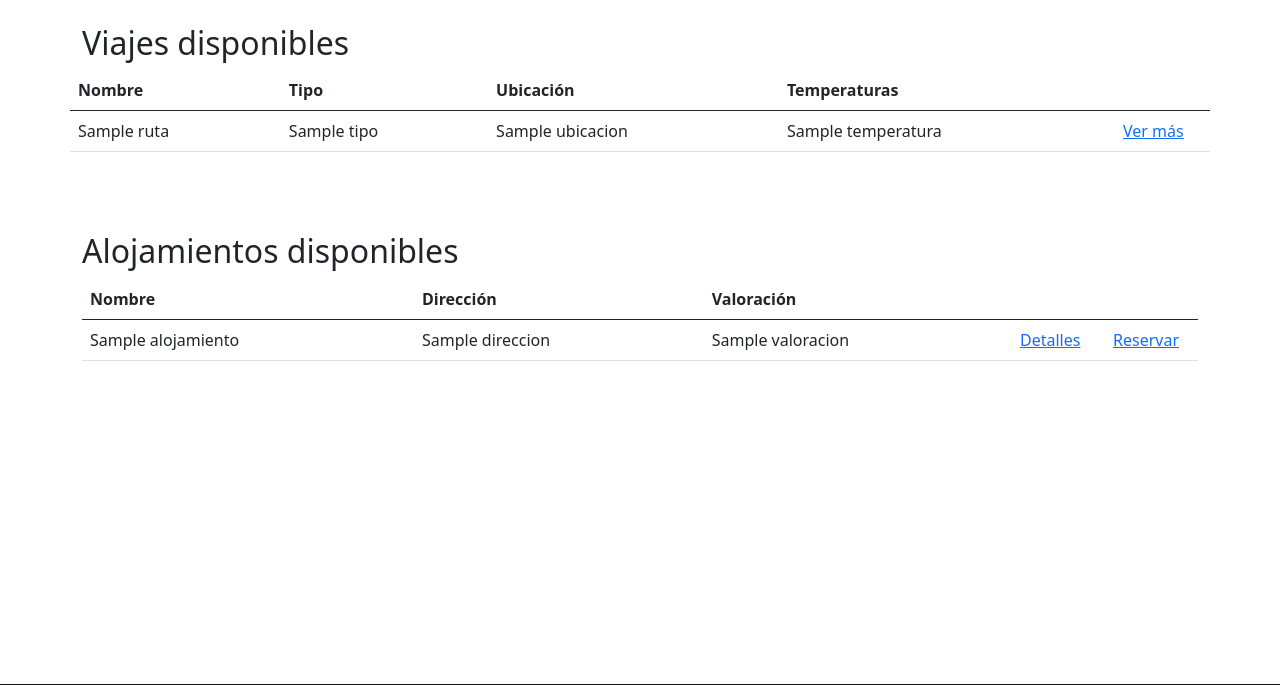
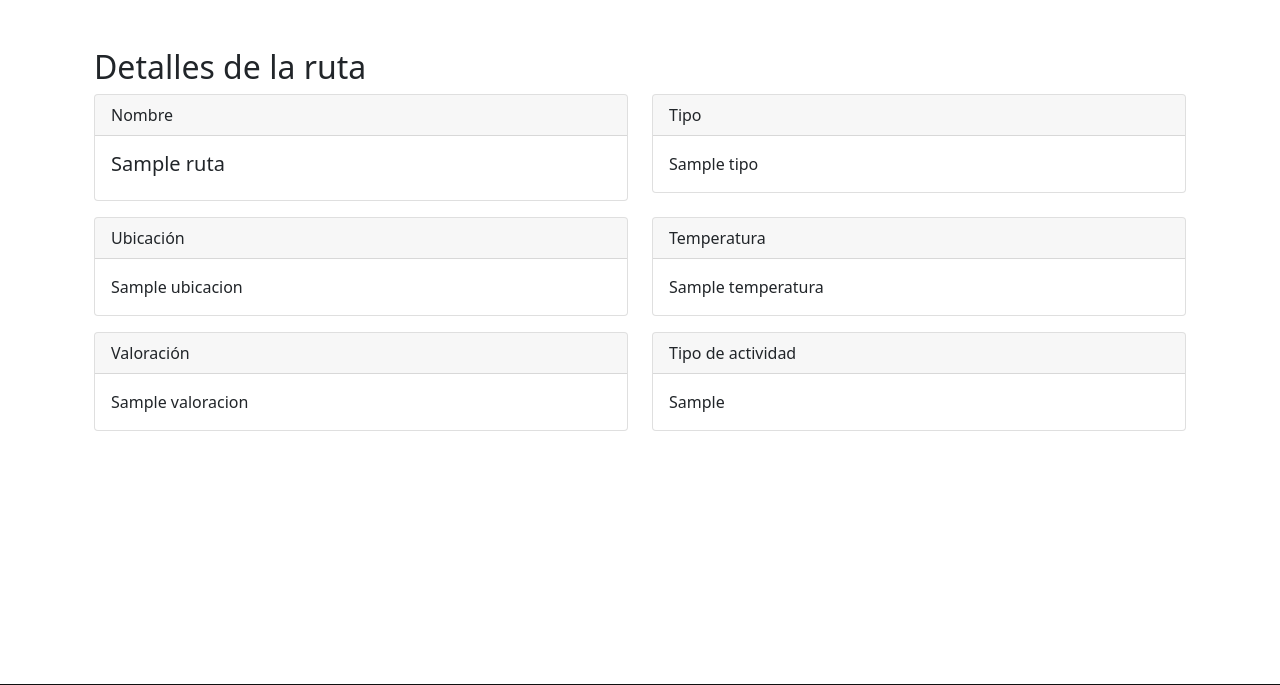
Before and after one commit to cejotaa/datosmasivos, a Flask app: template website/resources/templates/travel_details.html in a window 1280 px wide. Shown: the part 56-741 px from the top of the page. Run offline with Flask 3, Linux system fonts and the light colour scheme; the template is opened without the code that fills it: most values are stand-ins (such as "Sample title", 1, 10 or a date in 2020); some libraries are stand-ins or nearby versions.

Commit message:
Added travel details view

```diff
--- a/app.py
+++ b/app.py
@@ -20,6 +20,7 @@ api_key_aemet = "eyJhbGciOiJIUzI1NiJ9.eyJzdWIiOiIxMDA1MDc5NzBAYWx1bW5vcy51YzNtLm
 app.config["MONGO_URI"] = "mongodb://localhost:27017/routeMaster"
 app.config["FLASK_DEBUG"] = True
 mongo = PyMongo(app)
+aux_list = []
 
 '''
     Auxiliar arrays etc
@@ -126,7 +127,7 @@ def form_route():
 
     # Get the results from the travel_form and process them -> redirect to /travel_list with the resulting data
     if travel_form.validate_on_submit():
-        # TODO check the days and pass this value to the consultas(destination, tipo_viaje) to limit activities per days
+        # TODO check the days and pass this value to the consultas(destination, tipo_viaje, days) to limit activities per days
         people = travel_form.people.data
         days = travel_form.days.data
         tipo_viaje = travel_form.type_trip.data
@@ -135,8 +136,6 @@ def form_route():
         session['tipo_viaje'] = tipo_viaje
 
         alojamiento, rutas = consultas(destination, tipo_viaje)
-        print("NUMBER_OF_ROUTES:")
-        print(len(rutas))
         for r in rutas: print(r)
         # Call the apis etc, get the data and process it, save it into a list
         session['alojamientos'] = alojamiento
@@ -155,21 +154,24 @@ def consultas(destino, tipo_viaje):
         Auxiliar method that communicates with the apis, etc to extract data
     :param destino: string that shows the index in the list of cities
     :param tipo_viaje: string that can be "cultural", "sporty" or "mix"
-    :return: the list of hotels, the complete set of routes
+    :param dias: number of days of the trip
+    :return: the list of hotels, the complete set of routes per day
     '''
     rutas_completas = []
     # choices=[("cultural", "Cultural"), ("sporty", "Deporte"), ("mix", "Mixto")],
+
 
     alojamiento = busqueda(lista_ciudades[int(destino) - 1]["Ciudad"])[0:2]  # solo queremos 2 alojamientos
     lista_tiempo = aemetapi(lista_ciudades[int(destino) - 1]["CPRO"] + lista_ciudades[int(destino) - 1]["CMUN"])
 
     if tipo_viaje == "cultural":
         # Change here 5 -> number of days
-        print("LLAMADA A TRIPADVISOR")
         actividades = tripadvisor(lista_ciudades[int(destino) - 1]["TripAdvisor"])[0:5]
+        print("Actividades:")
+        print(len(actividades))
         rutas_completas.extend(aux_parse_activities(actividades, destino, lista_tiempo))
     elif tipo_viaje == "sporty":
-        # routes = mongoquery(mongo.db.route.find({'zona': lista_ciudades[int(destino)]["AllTrails"]}))[0:5]
+        # routes = mongoquery(mongo.db.route.find({'zona': lista_ciudades[int(destino)]["AllTrails"]}))[0:dias]
         # Change here 5 -> number of days
         # TODO add routes_parser and check
         print("routes things and stuff")
@@ -208,10 +210,15 @@ def aux_parse_activities(actividades, destino, lista_tiempo):
     destino = lista_ciudades[int(destino) - 1]['Ciudad']
     temperatura = f"{lista_tiempo[0]['TMax']} / {lista_tiempo[0]['TMin']}"
     # Crear resumen de temperaturas
-    resumen = "Temperaturas: "
+    resumen = "'Temperaturas: \n'"
+    for i, temp_data in enumerate(lista_tiempo, start=1):
+        resumen += f"Día {i}: Fecha {escapeHTML(temp_data['Fecha'])}, " \
+                   f"Temperatura máxima {escapeHTML(temp_data['TMax'])}, " \
+                   f"Temperatura mínima {escapeHTML(temp_data['TMin'])}"
+
+        resumen += "\n"
 
     for actividad in actividades:
-
         elemento = {
             "id": actividad['Id'],
             "nombre": actividad['Nombre'],
@@ -223,6 +230,7 @@ def aux_parse_activities(actividades, destino, lista_tiempo):
             "otros": resumen
         }
         rutas_completas.append(elemento)
+        aux_list.append(elemento)
     '''
     rutas_completas = []
     destino = lista_ciudades[int(destino) - 1]['Ciudad']
@@ -251,7 +259,7 @@ def aux_parse_activities(actividades, destino, lista_tiempo):
             "otros": resumen
         }
         rutas_completas.append(elemento)
-        '''
+    '''
     return rutas_completas
 
 
@@ -306,9 +314,14 @@ def escapeHTML(text):
 def travel_list():
     alojamientos = session.get('alojamientos')
     rutas = session.get('rutas')
-    print(rutas)
     return render_template('travel_list.html', alojamientos=alojamientos, rutas=rutas)
 
+@app.route('/travel_details/<int:ruta_id>', methods=["GET", "POST"])
+def travel_details(ruta_id):
+    # Lógica para obtener detalles de la ruta con ID 'ruta_id
+    ruta = busca_id(ruta_id)
+    # Renderiza una plantilla con los detalles o realiza otras acciones según sea necesario
+    return render_template('travel_details.html', ruta=ruta)
 
 def aemetapi(codmun):
     AEMETApi(api_key_aemet, codmun)
@@ -352,5 +365,12 @@ def mongoquery(query):
     return res
 
 
+def busca_id(id):
+    for i in aux_list:
+        print(i)
+        if i['id'] == id:
+            return i
+
+
 if __name__ == '__main__':
     app.run(debug=True)
--- a/scripts/scrapper_tripadvisor.py
+++ b/scripts/scrapper_tripadvisor.py
@@ -124,7 +124,9 @@ def tripadvisor(argumento):
     # codigo_ciudad = obtener_codigo(capitales,argumento)
 
     # URL de la página de resultados de TripAdvisor
+    # https://www.tripadvisor.com/Attractions-g187452-Activities-oa0
     url = f"https://www.tripadvisor.com/Attractions-{argumento}-Activities-oa0"
+    print(argumento)
 
     headers = {
         'User-Agent': 'Mozilla/5.0 (Windows NT 10.0; Win64; x64) AppleWebKit/537.36 (KHTML/like Gecko) '
@@ -137,7 +139,8 @@ def tripadvisor(argumento):
     soup = BeautifulSoup(response.content, "html.parser")
 
     activities_containers = soup.find_all("div", class_="hZuqH y")
-
+    print("ACTIVITIES CONTAINER")
+    print(len(activities_containers))
 
     i = 0
     actividades = []
@@ -180,7 +183,7 @@ def valoration_extractor(container):
         valoracion = process_valoracion(valoracion)
         print("valoracion de la actividad: " + valoracion)
     except:
-        print("An exception occurred")
+        print("Tipo de valoracion mal")
         valoracion = "No encontrado"
         error = True
     return error, valoracion
@@ -193,7 +196,7 @@ def tipe_activity_extractor(container):
         tipo = process_tipo(tipo)
         print("tipo de la actividad: " + tipo)
     except:
-        print("An exception occurred")
+        print("Tipo de actividad mal")
         tipo = "No encontrado"
         error = True
     return error, tipo
@@ -206,7 +209,7 @@ def name_extractor(container):
         name = process_name(name)
         print("Nombre de la actividad: " + name)
     except:
-        print("An exception occurred")
+        print("Nombre mal")
         name = "No encontrado"
         error = True
     return error, name
--- a/website/resources/templates/base.html
+++ b/website/resources/templates/base.html
@@ -8,6 +8,7 @@
     <link href="https://cdn.jsdelivr.net/npm/bootstrap@5.0.0-beta1/dist/css/bootstrap.min.css" rel="stylesheet" integrity="sha384-giJF6kkoqNQ00vy+HMDP7azOuL0xtbfIcaT9wjKHr8RbDVddVHyTfAAsrekwKmP1" crossorigin="anonymous">
 	<script src="https://cdn.jsdelivr.net/npm/@popperjs/core@2.11.8/dist/umd/popper.min.js" integrity="sha384-I7E8VVD/ismYTF4hNIPjVp/Zjvgyol6VFvRkX/vR+Vc4jQkC+hVqc2pM8ODewa9r" crossorigin="anonymous"></script>
 	<script src="https://cdn.jsdelivr.net/npm/bootstrap@5.3.2/dist/js/bootstrap.min.js" integrity="sha384-BBtl+eGJRgqQAUMxJ7pMwbEyER4l1g+O15P+16Ep7Q9Q+zqX6gSbd85u4mG4QzX+" crossorigin="anonymous"></script>
+
     <title>RouteMaster</title>
 
 
--- a/website/resources/templates/travel_details.html
+++ b/website/resources/templates/travel_details.html
@@ -1,59 +1,70 @@
 {% extends "base.html" %}
-{% block titulo %} Listado de viajes disponibles {% endblock %}
+{% block titulo %} Detalles de la ruta: {{ ruta.nombre }} {% endblock %}
 {% block content %}
 
-<h2>Viajes disponibles</h2>
-<div class="row">
-    <!-- http://librosweb.es/libro/bootstrap_3/capitulo_2/tipos_de_rejillas.html -->
-    <!-- Inicio del Bloque -->
+<div class="container mt-4">
+    <h2>Detalles de la ruta</h2>
 
-    <table class="table table-hover" id="tableTravels">
-        <thead>
-        <tr>
-            <th>Nombre</th>
-            <th>Tipo</th>
-            <th>Ubicación</th>
-            <th>Temperaturas</th>
-            <th class="col-md-1"></th>
-        </tr>
-        </thead>
-        <tbody>
-            {% for ruta in rutas %}
-            <tr>
-                <td>{{ ruta.nombre }}</td>
-                <td>{{ ruta.tipo }}</td>
-                <td>{{ ruta.ubicacion }}</td>
-                <td>{{ ruta.temperatura }}</td>
-                <td class="col-md-1"><a href="#">Ver más</a></td>
-            </tr>
-            {% endfor %}
-        </tbody>
-    </table>
+    <div class="row">
+        <div class="col-md-6">
+            <div class="card mb-3">
+                <div class="card-header">Nombre</div>
+                <div class="card-body">
+                    <h5 class="card-title">{{ ruta.nombre }}</h5>
+                </div>
+            </div>
+        </div>
+
+        <div class="col-md-6">
+            <div class="card mb-3">
+                <div class="card-header">Tipo</div>
+                <div class="card-body">
+                    <p class="card-text">{{ ruta.tipo }}</p>
+                </div>
+            </div>
+        </div>
+    </div>
+
+    <div class="row">
+        <div class="col-md-6">
+            <div class="card mb-3">
+                <div class="card-header">Ubicación</div>
+                <div class="card-body">
+                    <p class="card-text">{{ ruta.ubicacion }}</p>
+                </div>
+            </div>
+        </div>
+
+        <div class="col-md-6">
+            <div class="card mb-3">
+                <div class="card-header">Temperatura</div>
+                <div class="card-body">
+                    <p class="card-text">{{ ruta.temperatura }}</p>
+                </div>
+            </div>
+        </div>
+    </div>
+
+    <div class="row">
+        <div class="col-md-6">
+            <div class="card mb-3">
+                <div class="card-header">Valoración</div>
+                <div class="card-body">
+                    <p class="card-text">{{ ruta.valoracion }}</p>
+                </div>
+            </div>
+        </div>
+
+        <div class="col-md-6">
+            <div class="card mb-3">
+                <div class="card-header">Tipo de actividad</div>
+                <div class="card-body">
+                    <p class="card-text">{{ ruta.tipoActividad }}</p>
+                </div>
+            </div>
+        </div>
+    </div>
+
 </div>
-<div>
-    <h2>Alojamientos disponibles</h2>
-    <table class="table table-hover" id="tableAlojamientos">
-        <thead>
-        <tr>
-            <th>Nombre</th>
-            <th>Dirección</th>
-            <th>Valoración</th>
-            <th class="col-md-1"></th>
-            <th class="col-md-1"></th>
-        </tr>
-        </thead>
-        <tbody>
-            {% for alojamiento in alojamientos %}
-            <tr>
-                <td>{{ alojamiento.nombre }}</td>
-                <td>{{ alojamiento.direccion }}</td>
-                <td>{{ alojamiento.valoracion }}</td>
-                <td class="col-md-1"><a href="#">Detalles</a></td>
-                <td class="col-md-1"><a href="#">Reservar</a></td>
-            </tr>
-            {% endfor %}
-        </tbody>
 
-    </table>
-</div>
 {% endblock %}
--- a/website/resources/templates/travel_form.html
+++ b/website/resources/templates/travel_form.html
@@ -86,4 +86,5 @@
     }
 </script>
 
+
 {% endblock %}
--- a/website/resources/templates/travel_list.html
+++ b/website/resources/templates/travel_list.html
@@ -24,6 +24,10 @@
                                 <td>{{ ruta.tipo }}</td>
                                 <td>{{ ruta.ubicacion }}</td>
                                 <td>{{ ruta.temperatura }}</td>
+                                <td><a href="{{ url_for('travel_details', ruta_id=ruta.id) }}">detalles</a></td>
+                                <!--td class="col-md-1">
+                            		<a href="#" onclick="showModal('{{ruta.nombre}}','{{ruta.otros}}')">Ver más</a>
+                        	    </td-->
 
                             </tr>
                         {% endfor %}
```
